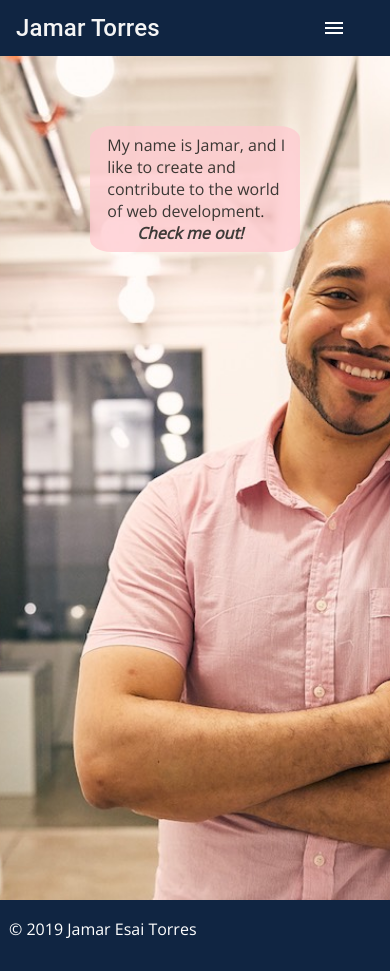
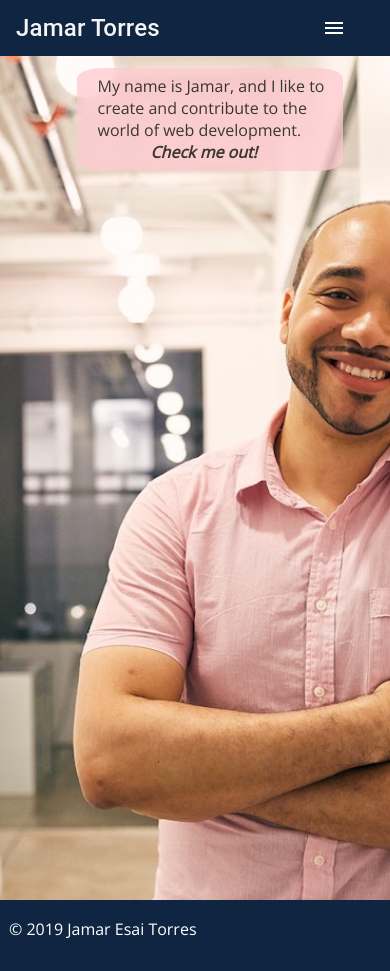
Before and after one commit to jrizza88/JamarTorresPortfolio, a React (Create React App) app in the folder jamar-portfolio-app/: page / in a window 390 px wide. Built offline with nearby package versions, Linux system fonts and the light colour scheme.

Commit message:
fixed mobile issue for AboutContainer in Home Component by making separate mobile div

```diff
--- a/jamar-portfolio-app/src/components/Home/Home.js
+++ b/jamar-portfolio-app/src/components/Home/Home.js
@@ -108,11 +108,14 @@ const AboutContainerMobile = styled.div`
   justify-content: space-between;
   border-radius: 10%;
   padding: 2%;
-  width: 50%;
+  width: 75%;
   max-width: 250px;
-  margin-top: 15%;
-    max-width: 250px;
-    margin-right: 100%;
+  margin-right: 360px;
+  // width: 50%;
+  // max-width: 250px;
+  // margin-top: 15%;
+  //   max-width: 250px;
+  //   margin-right: 100%;
   }
 `;
 
```
